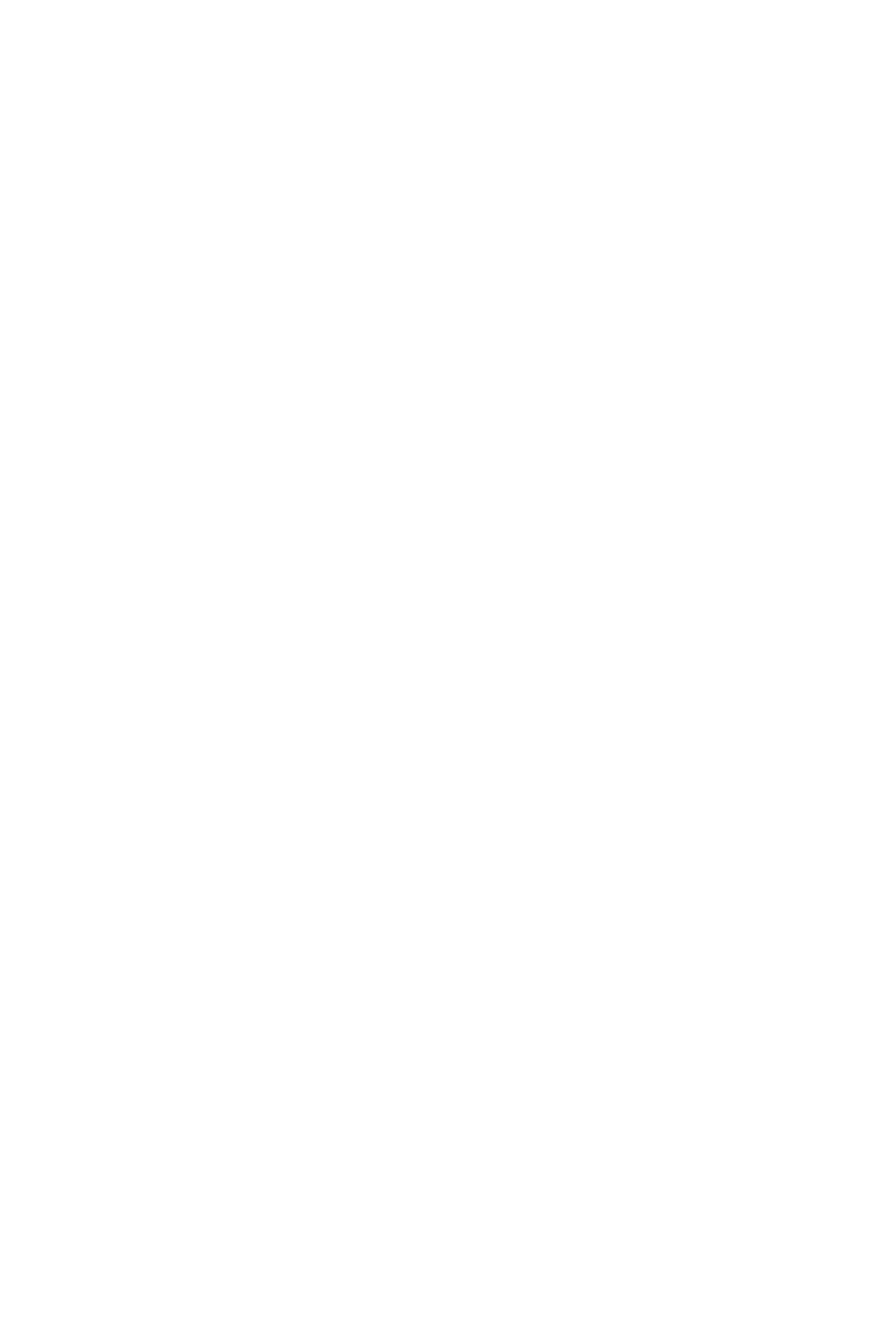
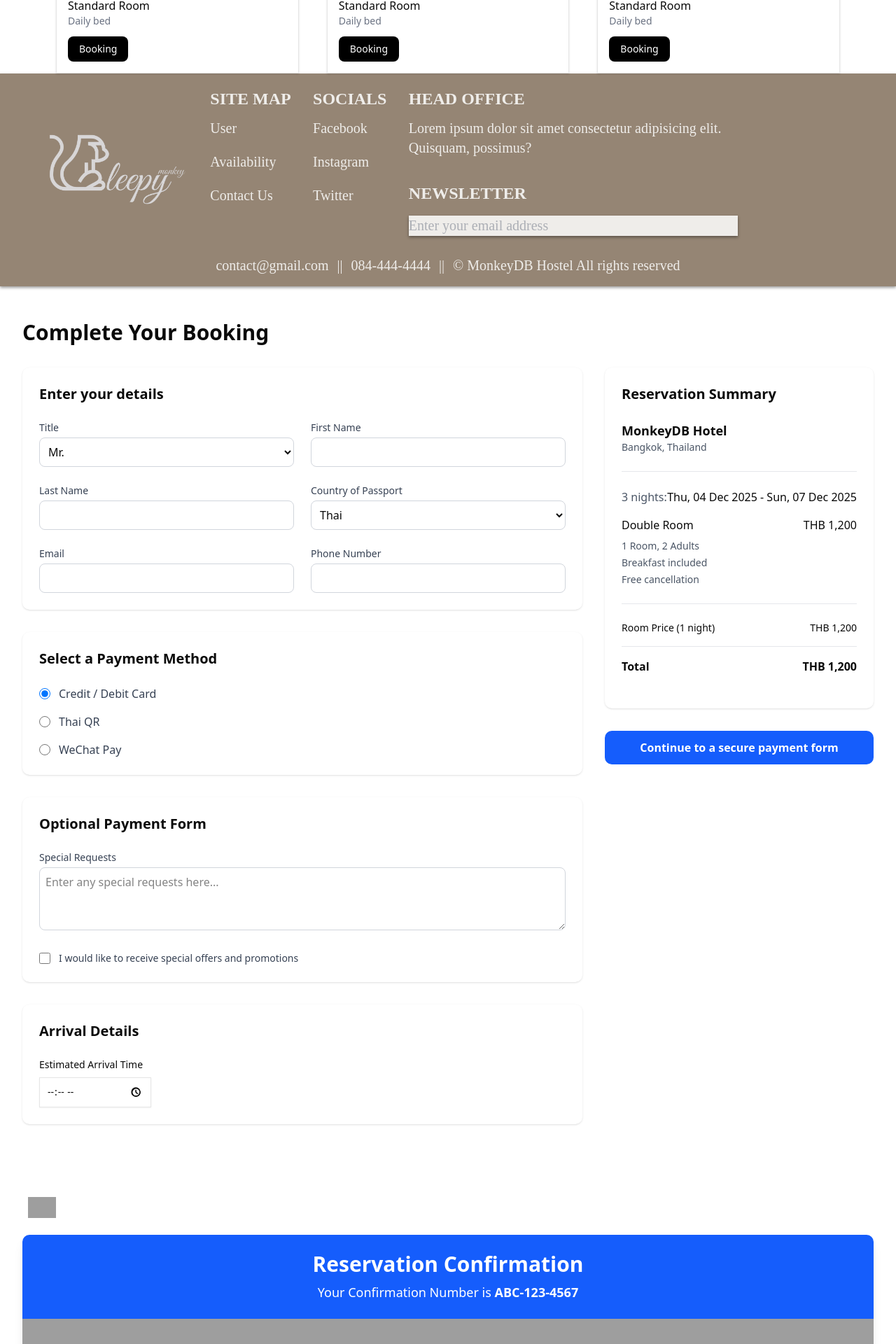
Before and after one commit to Pannnomaly/GroupProject-6-React, a React (Vite) app: page / in a window 1280 px wide. Shown: the part 2101-4021 px from the top of the page at 70% size. Before the commit the page ends 800 px from the top, so only its background shows below. Built offline with nearby package versions, Linux system fonts and the light colour scheme; grey boxes are pictures that could not be loaded.

Commit message:
update app.jsx to include my page

```diff
--- a/src/App.jsx
+++ b/src/App.jsx
@@ -1,11 +1,16 @@
 import { Outlet } from "react-router-dom";
-
+import RoomDetail from "./pages/RoomDetail";
+import BookingDetail from "./pages/BookingDetail.jsx";
+import BookingConfirm from "./pages/BookingConfirm.jsx";
 
 export default function App ()
 {
   return (
     <div className="min-h-screen">
- <Outlet />
+      {/* <Outlet /> */}
+      <RoomDetail />
+      <BookingDetail />
+      <BookingConfirm />
     </div>
   );
 }
```
